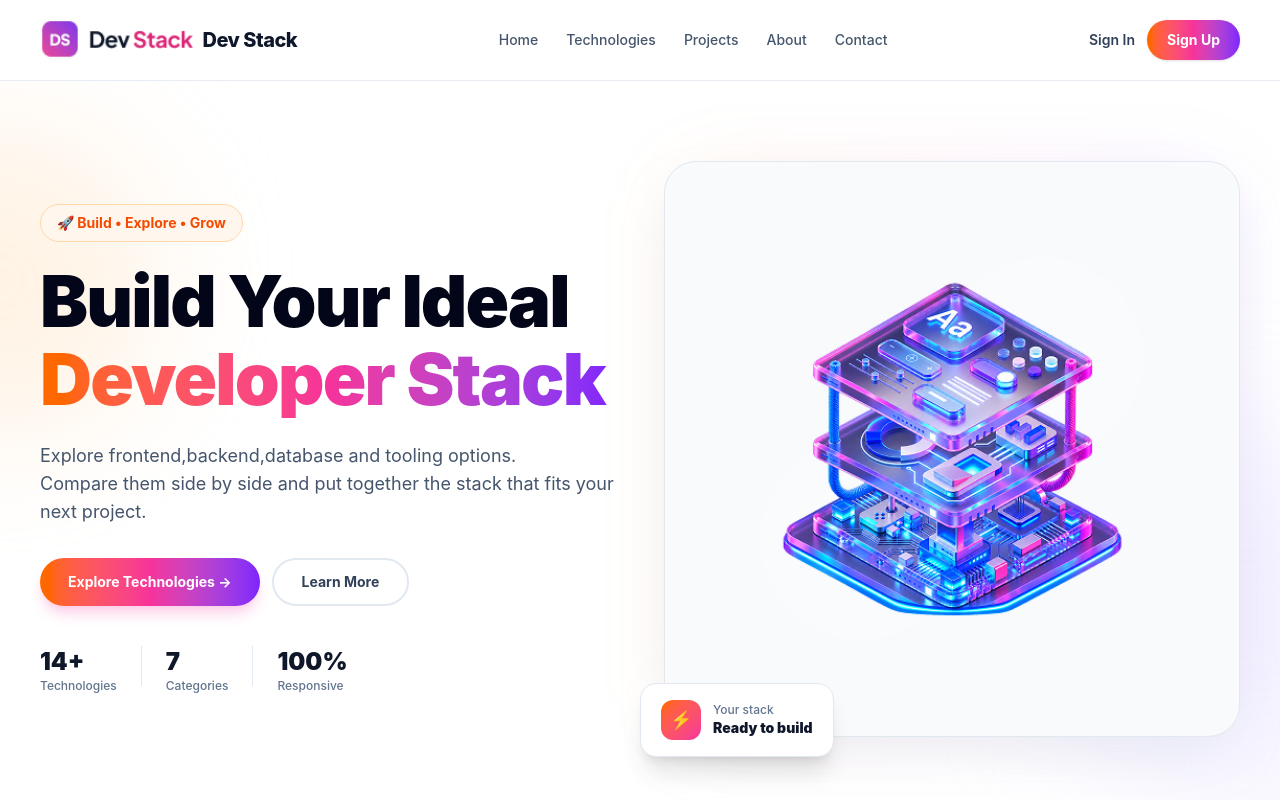
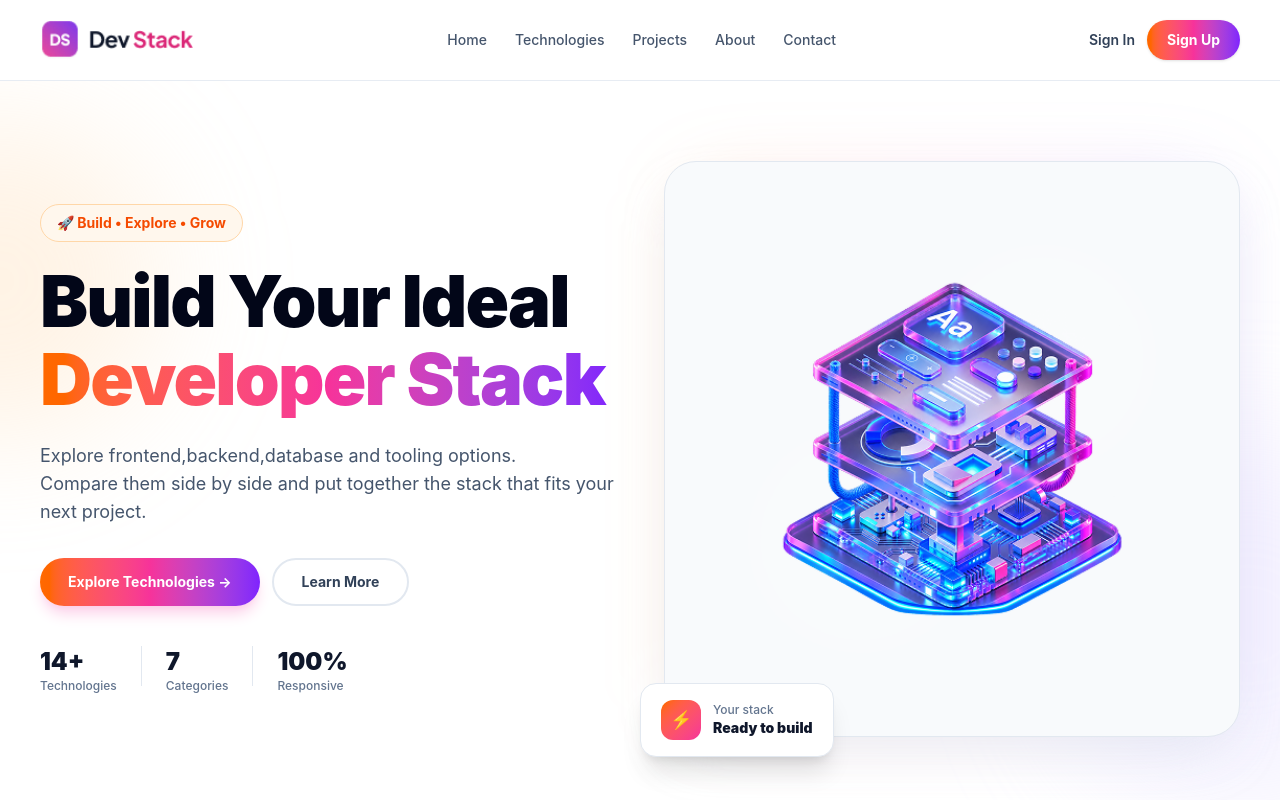
Before and after one commit to mrinal-kanti-apon/dev-stack-builder, a React (Vite) app: page / in a window 1280 px wide. Shown: the top 800 px of the page. Built offline with nearby package versions, Linux system fonts and the light colour scheme.

Commit message:
fix: update navbar logo path

```diff
--- a/src/components/Navbar.tsx
+++ b/src/components/Navbar.tsx
@@ -38,9 +38,6 @@ export default function Navbar() {
             className="h-10 w-auto object-contain"
           />
 
-          <span className="hidden text-xl font-extrabold tracking-tight text-slate-900 sm:inline">
-            Dev Stack
-          </span>
         </a>
 
         {/* Desktop navigation */}
```
